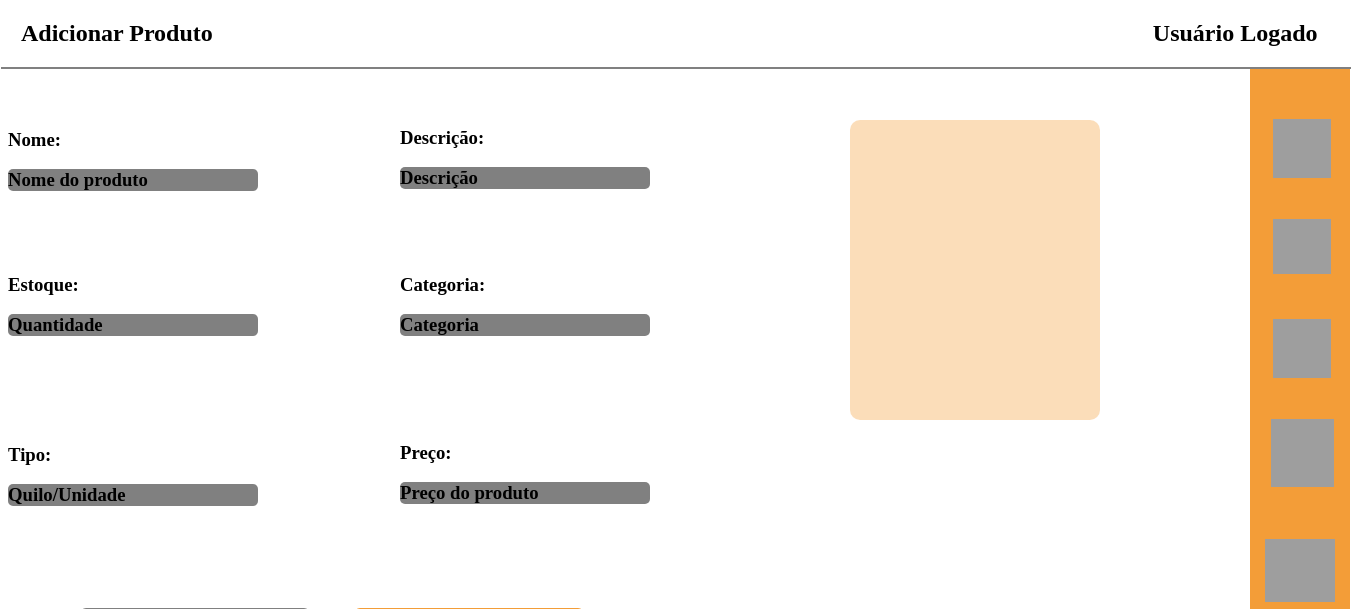
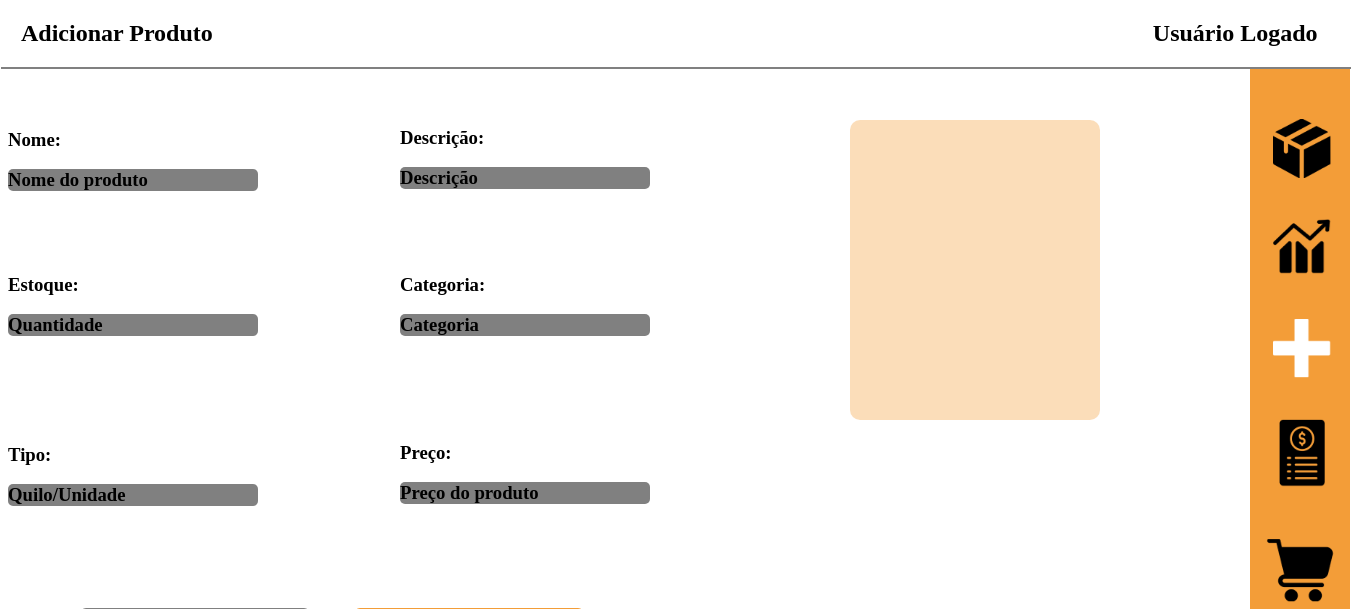
Before and after one commit to Caio-Marinho/k-9Racao, a Flask app: page /acrecentar in a window 1360 px wide. Shown: the top 609 px of the page. Run offline with Flask 2, Linux system fonts and the light colour scheme; grey boxes are pictures that could not be loaded.

Commit message:
Modificado

```diff
--- a/mysite/templates/adicionarproduto.html
+++ b/mysite/templates/adicionarproduto.html
@@ -16,11 +16,11 @@
 
 <div class="BarraL">
     <ul>
-        <li><a href="#home"><img class="img1" src="https://i.postimg.cc/gLj3xtLJ/estoque.png" alt=""></a></li>
-        <li><a class="active" href="#news"><img class="img2" src="https://i.postimg.cc/5jKwhJDF/vendas.png" alt=""></a></li>
-        <li><a href="#contact"><img class="img3" src="https://i.postimg.cc/CZpCc4XP/editar-Branco.png" alt=""></a></li>
-        <li><a href="#about"><img class="img4" src="https://i.postimg.cc/CZCGXqVF/extrato.png" alt=""></a></li>
-        <li><a href="#about"><img class="img5" src="https://i.postimg.cc/K40NmB3j/carrinho.png" alt=""></a></li>
+        <li><a href="/estoque"><img class="img1" src="../static/imgs/estoque.png" alt=""></a></li>
+        <li><a href="/principal"><img class="img2" src="../static/imgs/vendas.png" alt=""></a></li>
+        <li><a class="active" href="/acrecentar"><img class="img3" src="../static/imgs/editarBranco.png" alt=""></a></li>
+        <li><a href="../templates/"><img class="img4" src="../static/imgs/extrato.png" alt=""></a></li>
+        <li><a href="/registro"><img class="img5" src="../static/imgs/carrinho.png" alt=""></a></li>
 
     </ul>
 </div>
```
